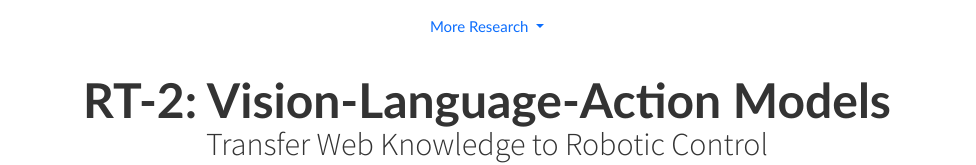
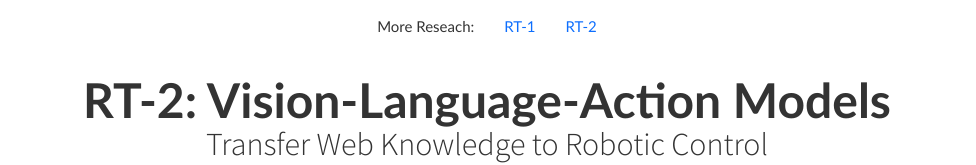
Before and after one commit to robotics-transformer2/robotics-transformer2.github.io, a plain HTML site: page index.html in a window 1280 px wide. Shown: the top 165 px of the page, without its empty margins (153-1129 px from the left). Drawn offline with nearby package versions, Linux system fonts and the light colour scheme; some packages are replaced by stand-ins of ours; a script that the page names is missing.

Commit message:
messing with navbar

```diff
--- a/index.html
+++ b/index.html
@@ -78,13 +78,14 @@
   </button>
   <div class="collapse navbar-collapse" id="navbarNavDropdown">
     <ul class="nav justify-content-center">
-      <li class="nav-item dropdown">
-        <a class="nav-link dropdown-toggle" href="#" id="navbarDropdownMenuLink" data-toggle="dropdown" aria-haspopup="true" aria-expanded="true">
-          More Research
-        </a>
-        <div class="dropdown-menu" aria-labelledby="navbarDropdownMenuLink">
-          <a class="dropdown-item" href="#">RT-1</a>
-        </div>
+      <li class="nav-text">
+        <a>More Reseach: </a>
+      </li>
+      <li class="nav-item active">
+        <a class="nav-link" href="robotics-transformer1.github.io">RT-1 <span class="sr-only">(current)</span></a>
+      </li>
+      <li class="nav-item">
+        <a class="nav-link" href="#">RT-2</a>
       </li>
     </ul>
   </div>
```
